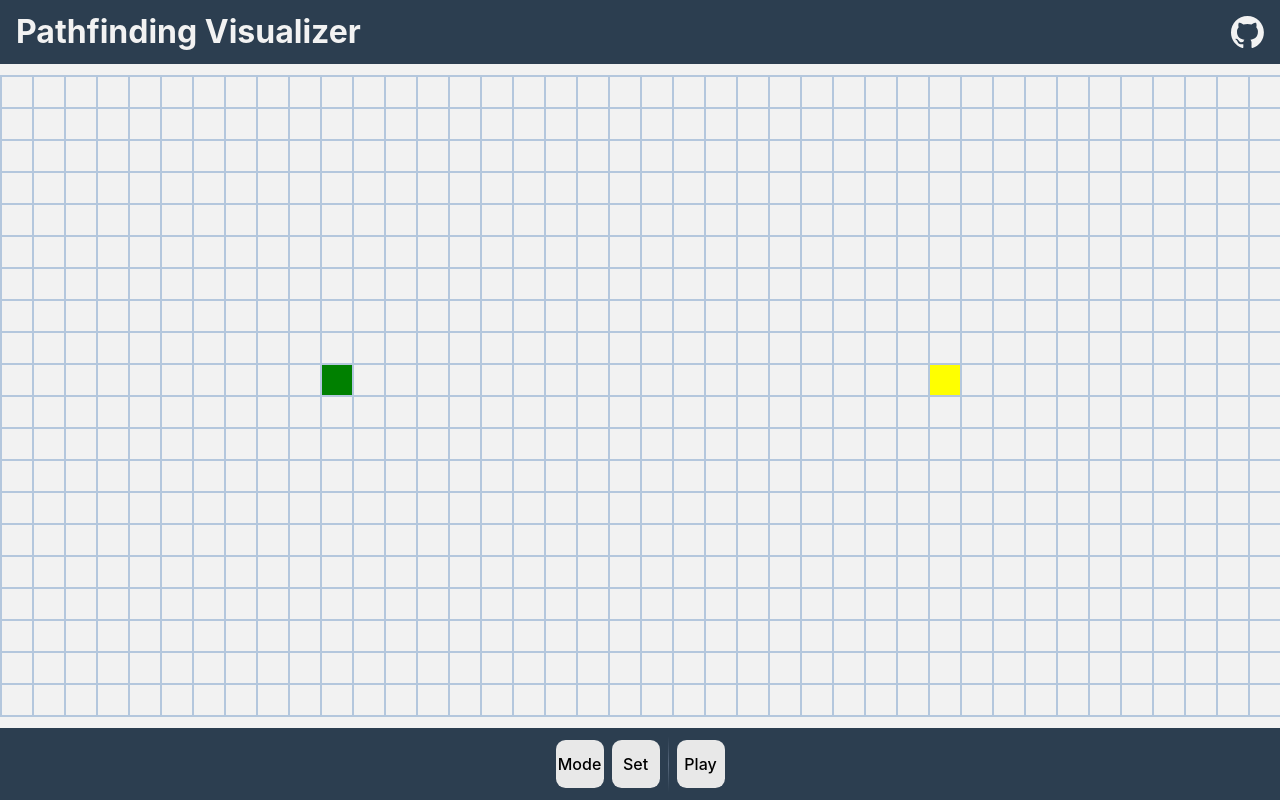
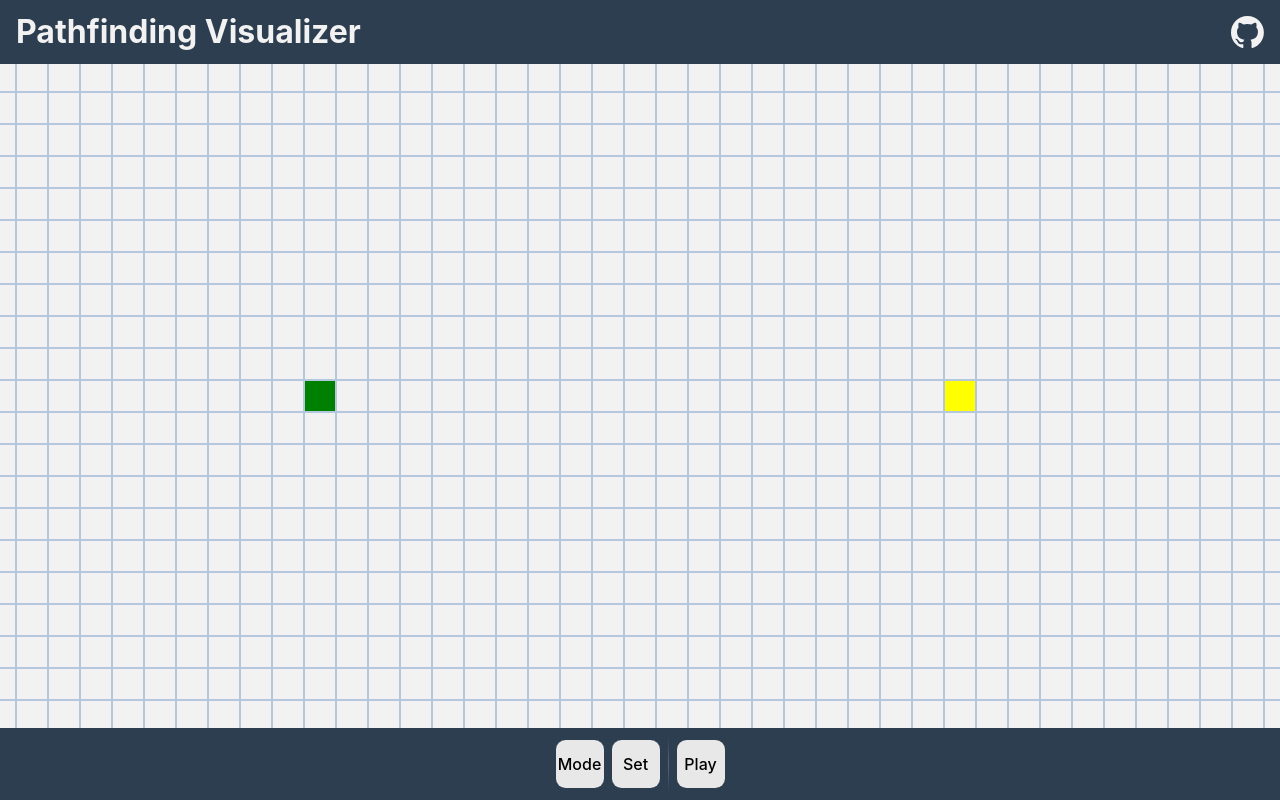
Before and after one commit to alexarne/Pathfinding-Visualizer, a React (Vite) app: page / in a window 1280 px wide. Built offline with nearby package versions, Linux system fonts and the light colour scheme.

Commit message:
prep coloring modes & center grid with overflow

```diff
--- a/src/Components/Visualizer/Cell/Cell.css
+++ b/src/Components/Visualizer/Cell/Cell.css
@@ -5,11 +5,7 @@
   height: 2em;
   box-sizing: border-box;
   border: 0 solid var(--grid-colour);
-}
 
-.cell.wall {
-  background-color: rgb(12, 53, 71);
-  animation-name: wallAnimation;
   animation-duration: 0.1s;
   animation-timing-function: ease-out;
   animation-delay: 0;
@@ -17,6 +13,21 @@
   animation-iteration-count: 1;
   animation-fill-mode: forwards;
   animation-play-state: running;
+}
+
+.cell.wall {
+  background-color: rgb(12, 53, 71);
+  animation-name: wallAnimation;
+}
+
+.cell.grass {
+  background-color: rgb(98, 187, 90);
+  animation-name: wallAnimation;
+}
+
+.cell.water {
+  background-color: rgb(119, 180, 230);
+  animation-name: wallAnimation;
 }
 
 .cell.source {
--- a/src/Components/Visualizer/Cell/Cell.jsx
+++ b/src/Components/Visualizer/Cell/Cell.jsx
@@ -1,26 +1,51 @@
-import React from 'react'
-import './Cell.css'
+import React, { useEffect, useRef, useState } from "react";
+import "./Cell.css";
 
 function Cell({ node, showBorders }) {
-  let nodeClass = "cell"
-  if (showBorders) nodeClass += " border"
-  if (node.isSource) nodeClass += " source"
-  if (node.isTarget) nodeClass += " target"
-  if (node.isWall) {
-    nodeClass += " wall"
-  } else {
-    if (node.isVisited) nodeClass += " visited"
-    if (node.isShortestPath) nodeClass += " shortest"
+  const ref = useRef();
 
+  let nodeClass = "cell";
+  if (showBorders) nodeClass += " border";
+  if (node.isSource) nodeClass += " source";
+  if (node.isTarget) nodeClass += " target";
+
+  if (!node.isSource && !node.isTarget) {
+    if (node.isWall) {
+      nodeClass += " wall";
+    } else {
+      switch (node.weight) {
+        case 3:
+          nodeClass += " grass";
+          break;
+        case 5:
+          nodeClass += " water";
+          break;
+        default:
+          break;
+      }
+    }
   }
 
+  let visitedClass = "";
+  if (node.isVisited) nodeClass += "visited";
+  if (node.isShortestPath) nodeClass += "shortest";
+
   return (
-    <div className={nodeClass} data-x={node.position.x} data-y={node.position.y}
-      onPointerDown={(e) => {e.preventDefault(); node.mouse.down()}}
-      onPointerEnter={(e) => {e.preventDefault(); node.mouse.enter()}}
-      >
-    </div>
-  )
+    <div
+      ref={ref}
+      className={nodeClass}
+      data-x={node.position.x}
+      data-y={node.position.y}
+      onPointerDown={(e) => {
+        e.preventDefault();
+        node.mouse.down();
+      }}
+      onPointerEnter={(e) => {
+        e.preventDefault();
+        node.mouse.enter();
+      }}
+    ></div>
+  );
 }
 
-export default Cell
+export default Cell;
--- a/src/Components/Visualizer/Visualizer.css
+++ b/src/Components/Visualizer/Visualizer.css
@@ -1,13 +1,18 @@
 
 .visualizer {
     background-color: var(--background-colour);
-    display: flex;
+    overflow: hidden;
+    position: relative;
 }
 
 .grid {
-    margin: auto;
+    /* margin: auto; */
     width: min-content;
     border: 0 solid var(--grid-colour);
+    position: absolute;
+    left: 50%;
+    top: 50%;
+    transform: translate(-50%, -50%);
 }
 
 .grid.border {
--- a/src/Components/Visualizer/Visualizer.jsx
+++ b/src/Components/Visualizer/Visualizer.jsx
@@ -56,7 +56,7 @@ function Visualizer() {
   }
 
   function createGrid() {
-    const [width, height] = getCellDimensions(visualizerRef);
+    let [width, height] = getCellDimensions(visualizerRef);
 
     // Mouse actions for cells
     const mouseEnter = (x, y) => {
@@ -85,6 +85,7 @@ function Visualizer() {
         });
         return;
       }
+
       const newGrid = grid.slice();
       newGrid[y][x].isWall = state.mouse.paintMode ? true : false;
       setGrid(newGrid);
@@ -144,13 +145,27 @@ function Visualizer() {
     });
 
     // Add source and target
+    // Swap to vertical layout on mobile (tall screen)
+    const vertical = width < height && true;
+    if (vertical) [width, height] = [height, width];
     const y = Math.floor((height - 1) / 2);
     const sourceX = Math.floor((width + 1) / 2 / 2);
     state.sourcePosition = { x: sourceX, y: y };
     state.targetPosition = { x: width - 1 - state.sourcePosition.x, y: y };
+
+    if (vertical) {
+      [state.sourcePosition.x, state.sourcePosition.y] = [
+        state.sourcePosition.y,
+        state.sourcePosition.x,
+      ];
+      [state.targetPosition.x, state.targetPosition.y] = [
+        state.targetPosition.y,
+        state.targetPosition.x,
+      ];
+    }
+
     grid[state.sourcePosition.y][state.sourcePosition.x].isSource = true;
     grid[state.targetPosition.y][state.targetPosition.x].isTarget = true;
-
     return grid;
   }
 
@@ -198,7 +213,14 @@ function getCellDimensions(visualizerRef) {
   const cellSize = cell.offsetWidth;
   root.removeChild(cell);
 
-  return [Math.floor(gridWidth / cellSize), Math.floor(gridHeight / cellSize)];
+  let dims = [
+    Math.floor(gridWidth / cellSize),
+    Math.floor(gridHeight / cellSize),
+  ];
+  dims[0] += dims[0] % 2 == 0 ? 1 : 2;
+  dims[1] += dims[1] % 2 == 0 ? 1 : 2;
+
+  return dims;
 }
 
 export default Visualizer;
```
